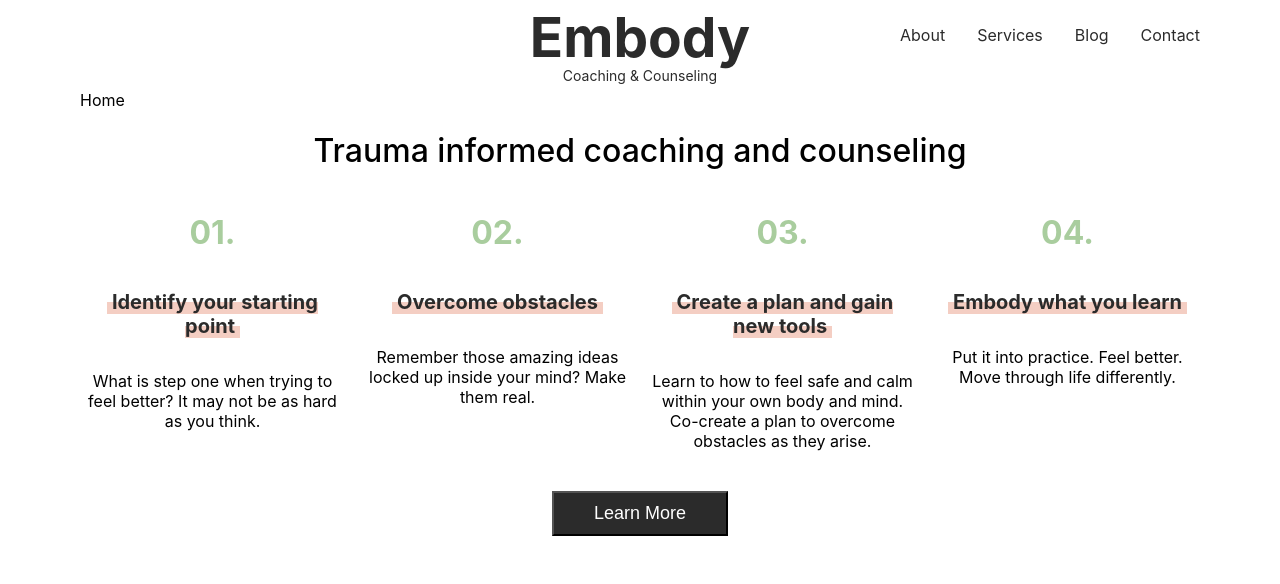
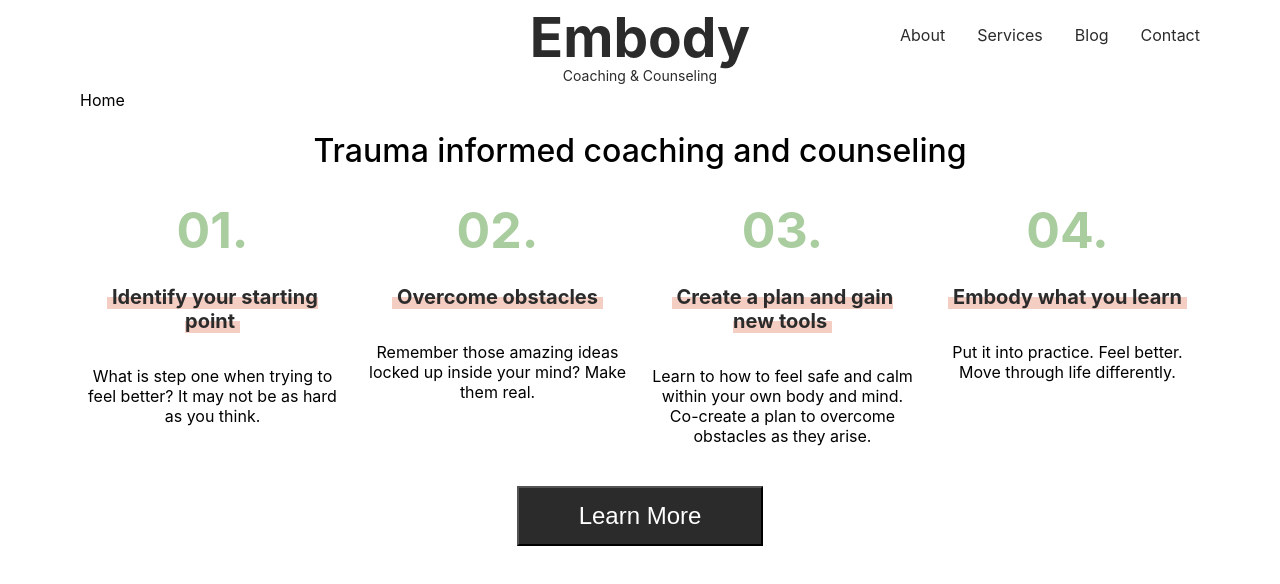
Before and after one commit to spiderthatcodes/embody, a React (Create React App) app in the folder client/: page / in a window 1280 px wide. Shown: the top 584 px of the page. Built offline with nearby package versions, Linux system fonts and the light colour scheme; the HTML template or start-up script is replaced by a standard one.

Commit message:
minor styling changes, starting the footer

```diff
--- a/client/src/components/Button/style.js
+++ b/client/src/components/Button/style.js
@@ -4,7 +4,7 @@ import { colors } from '../../theme'
 export const BlackButton = styled.button`
     background-color: ${colors.black};
     color: ${colors.white};
-    font-size: 18px;
+    font-size: 24px;
     font-weight: 300;
-    padding: 10px 40px;
+    padding: 14px 60px;
 `;
--- a/client/src/components/NumberedCard/style.js
+++ b/client/src/components/NumberedCard/style.js
@@ -8,7 +8,9 @@ export const CardContainer = styled.div`
     text-align: center;
 
     h1 {
-        color: ${colors.mint}
+        color: ${colors.mint};
+        font-size: 50px;
+        line-height: 10px;
     }
 
     h2 {
@@ -19,7 +21,6 @@ export const CardContainer = styled.div`
 
     span {
         background: linear-gradient(to top, ${colors.peach} 50%, transparent 50%);
-        width: 102%;
     }
 
     #highlight {
--- a/client/src/components/TICSection/TICSection.jsx
+++ b/client/src/components/TICSection/TICSection.jsx
@@ -8,8 +8,9 @@ const TICSection = () => {
         <div>
             <SectionHeading>Trauma informed coaching and counseling</SectionHeading>
             <NumberedCardContainer>
-                {TIC.map((point) => (
+                {TIC.map((point, index) => (
                     <NumberedCard
+                        key={index}
                         number={point.number}
                         heading={point.heading}
                         text={point.text}
```
Also changed, not shown: client/src/components/Footer/Footer.jsx (added, +9 -0 lines), client/src/components/Footer/style.js (added).
